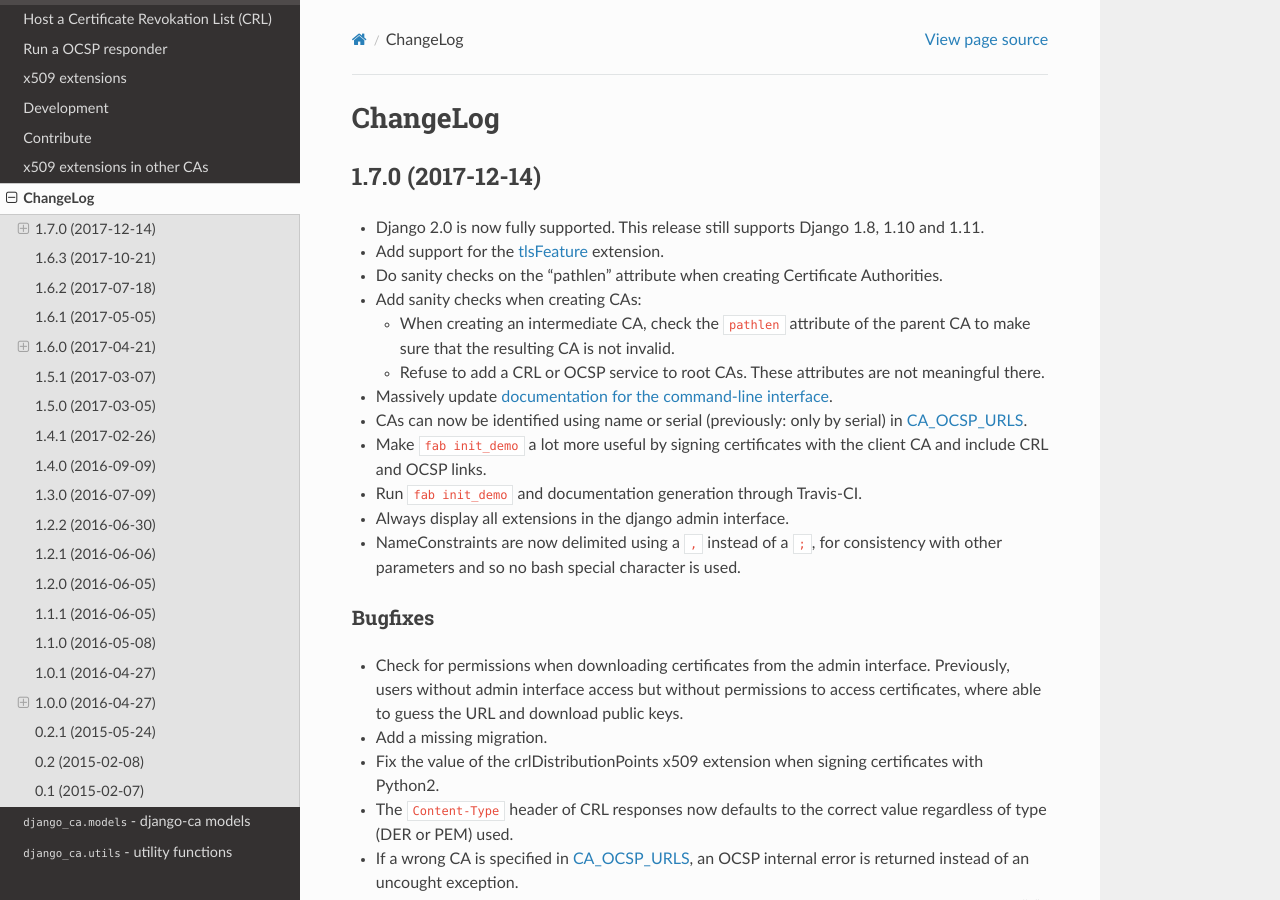
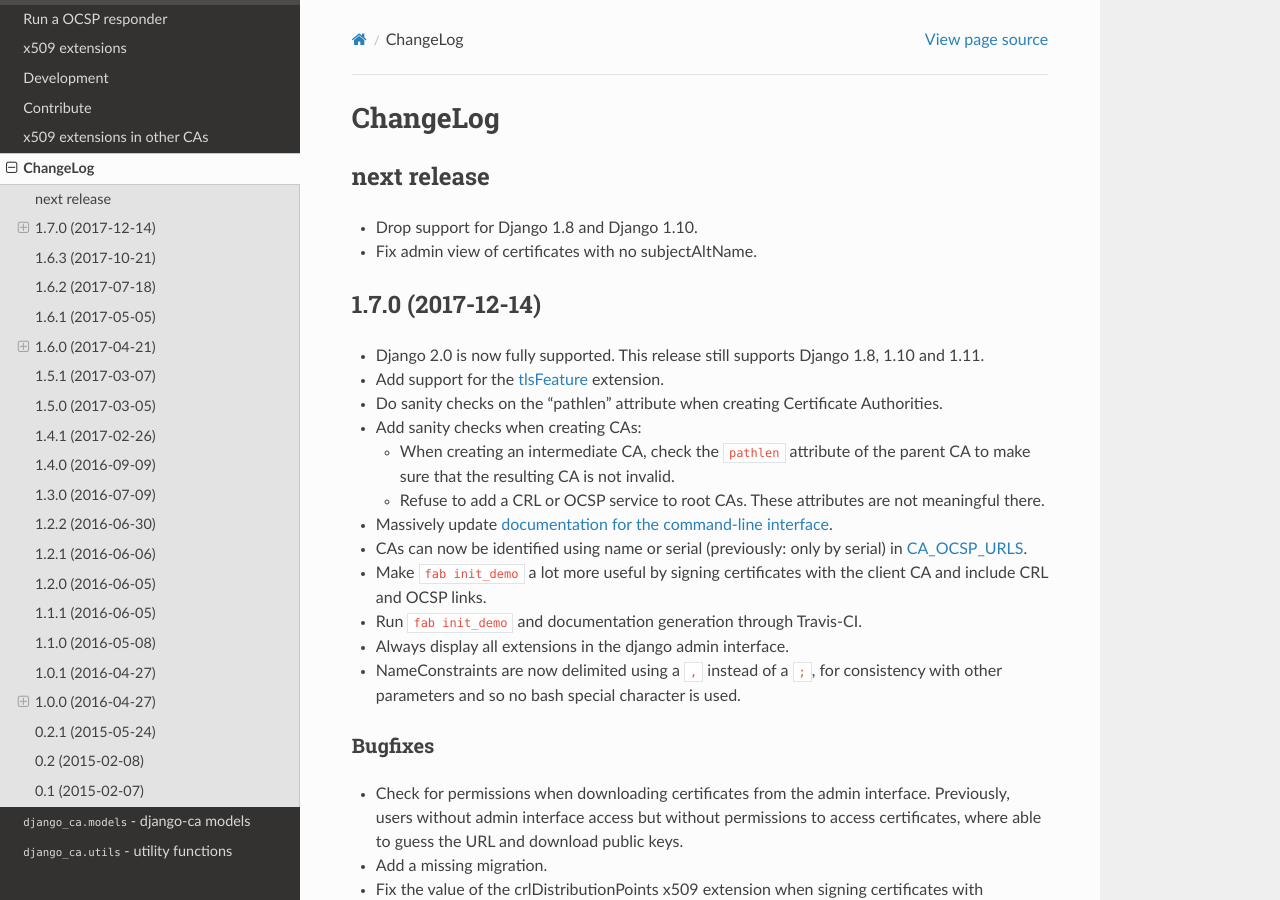
Before and after one commit to mathiasertl/django-ca, a Sphinx documentation site: the page built from docs/source/changelog.rst, in a window 1280 px wide and 900 px high. Built offline with Sphinx 7.4.7 and the Read the Docs theme 2.0.0, drawn with Linux system fonts in a browser that asks for light colours.

Commit message:
update changelog, remove django 1.8/1.10 support

```diff
--- a/docs/source/changelog.rst
+++ b/docs/source/changelog.rst
@@ -3,6 +3,13 @@ ChangeLog
 #########
 
 .. _changelog-head:
+
+************
+next release
+************
+
+* Drop support for Django 1.8 and Django 1.10.
+* Fix admin view of certificates with no subjectAltName.
 
 .. _changelog-1.7.0:
 
```
Also changed, not shown: .travis.yml.
